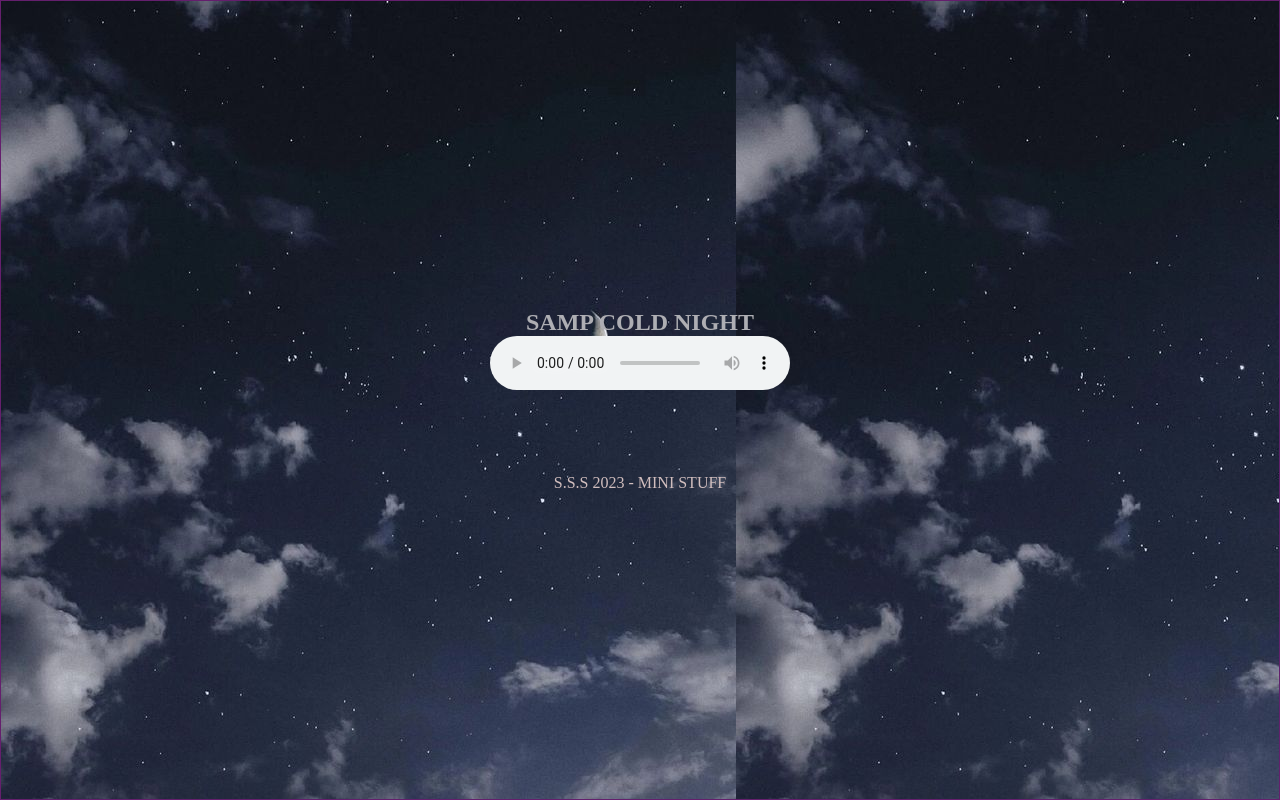
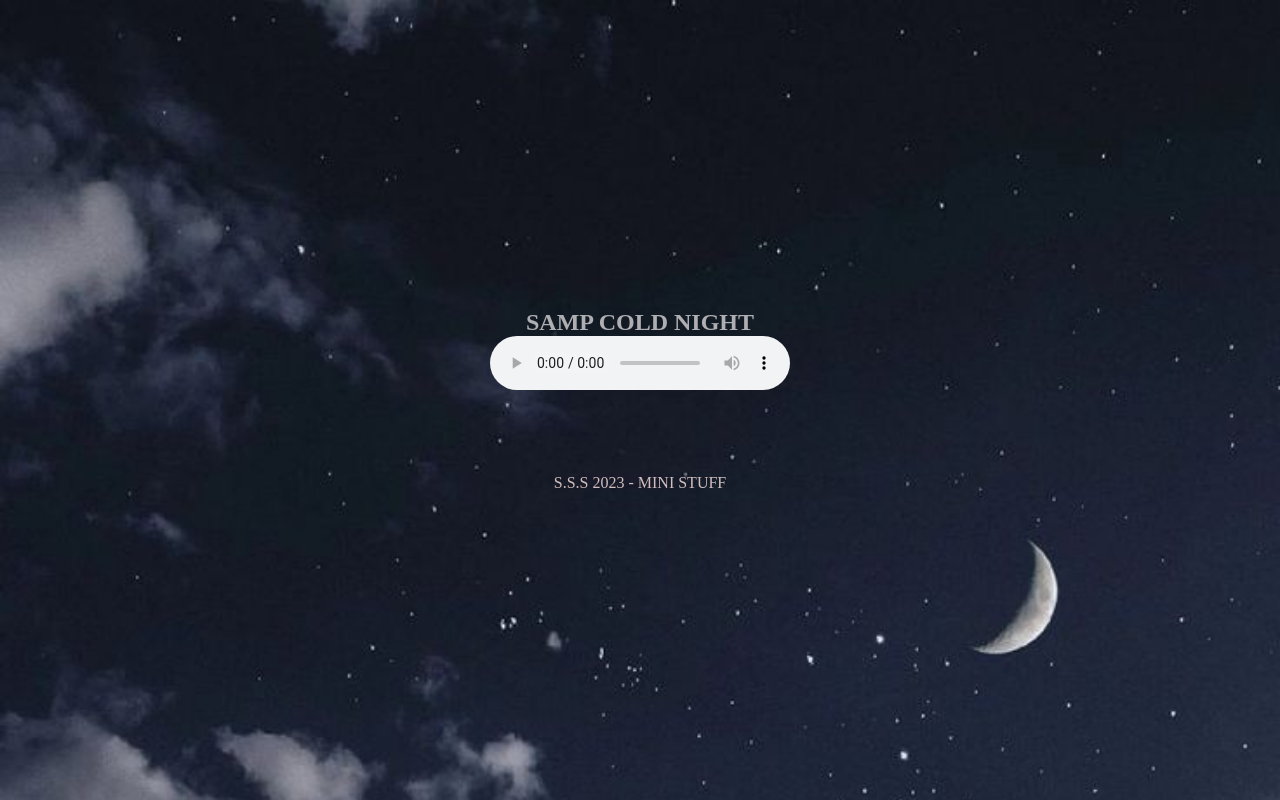
Before and after one commit to WadieBenabdouh/SONG, a plain HTML site: page index.html in a window 1280 px wide. Drawn offline with Linux system fonts and the light colour scheme.

Commit message:
Update styles.css
Stopped background image from repeating.

```diff
--- a/styles.css
+++ b/styles.css
@@ -14,7 +14,8 @@ body {
     align-items: center;
     gap: 5em;
     flex-direction: column;
-    border: 1px solid rgb(100, 31, 109);
+    background-repeat: no-repeat;
+    background-size: cover;
 }
 
 h1 {
```
